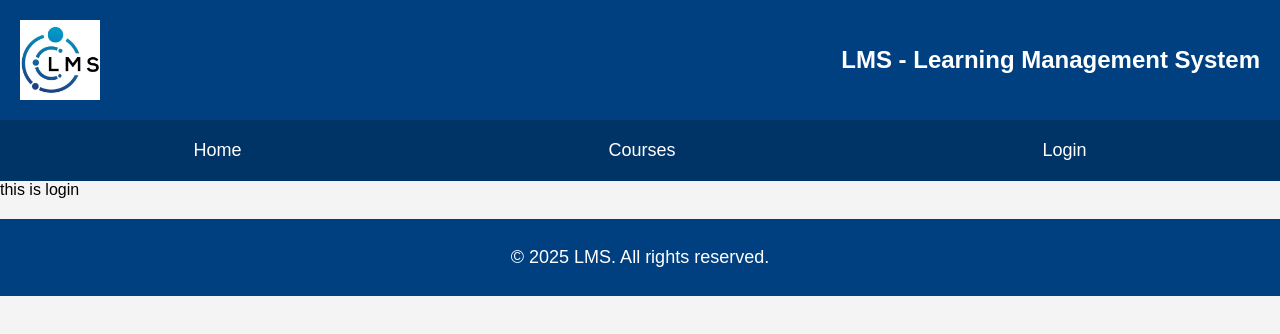
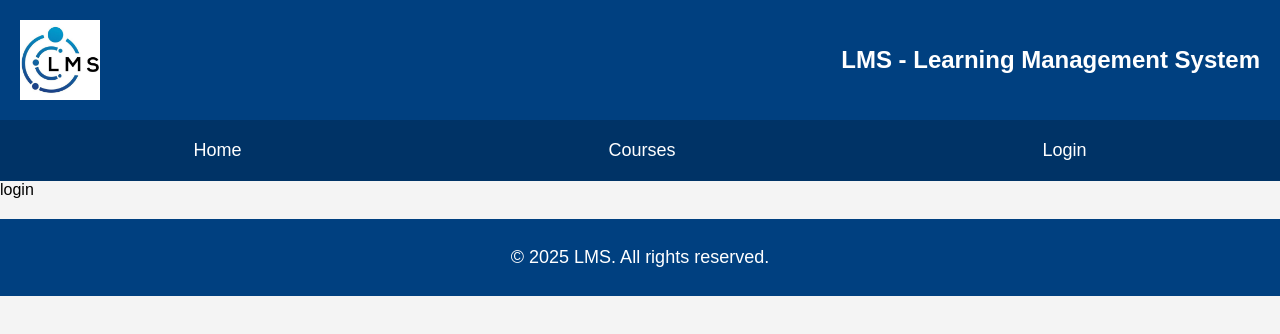
Before and after one commit to farnood-m/my-lms-app, a React (Create React App) app: page /login in a window 1280 px wide. Shown: the top 334 px of the page. Built offline with nearby package versions, Linux system fonts and the light colour scheme.

Commit message:
comments

```diff
--- a/src/CoursesPage.js
+++ b/src/CoursesPage.js
@@ -6,6 +6,8 @@ const CoursesPage = () => {
       <Header />
       <div className="content">
         <p>this is courses</p>
+        {/* <CourseCatalog />
+        <EnrollmentList /> implement*/}
       </div>
       <Footer />
     </div>
--- a/src/LoginForm.js
+++ b/src/LoginForm.js
@@ -4,7 +4,7 @@ const LoginForm = () => {
   return (
     <div>
       <Header />
-      this is login
+      login{/* <LoginForm />  needs implement*/}
       <Footer />
     </div>
   );
```
Also changed, not shown: src/App.js (line endings or trailing spaces).
